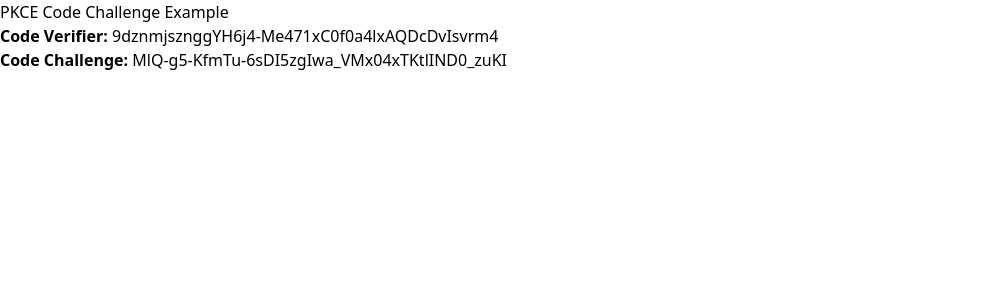
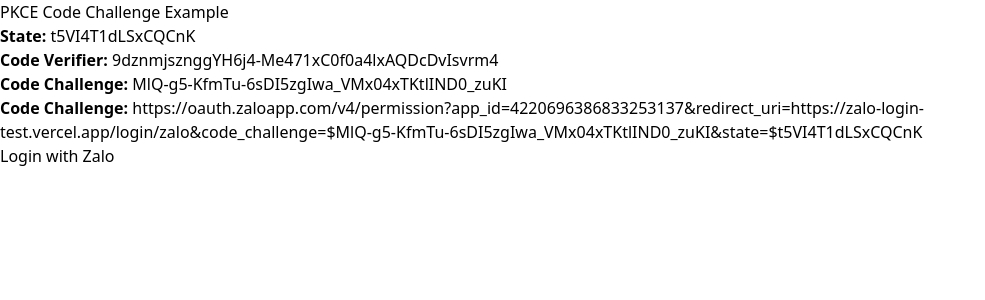
Before and after one commit to binhkid2/zalo-login-test, a React (Vite) app: page /test in a window 1280 px wide. Shown: the top 300 px of the page, without its empty margins (0-985 px from the left). Built offline with nearby package versions, Linux system fonts and the light colour scheme.

Commit message:
test oauth

```diff
--- a/src/Utils/pkceUtils.ts
+++ b/src/Utils/pkceUtils.ts
@@ -24,3 +24,11 @@
     }
     return window.btoa(binary);
   }
+  export async function generateState(length = 16) {
+    const characters = 'ABCDEFGHIJKLMNOPQRSTUVWXYZabcdefghijklmnopqrstuvwxyz0123456789';
+    let state = '';
+    for (let i = 0; i < length; i++) {
+      state += characters.charAt(Math.floor(Math.random() * characters.length));
+    }
+    return state;
+  }
--- /dev/null
+++ b/src/pages/login/zalo.tsx
@@ -0,0 +1,18 @@
+import { useLocation } from 'react-router-dom';
+
+export default function ZaloLoginCallBack() {
+    const location = useLocation();
+  const params = new URLSearchParams(location.search);
+
+  const code = params.get('code');
+  const state = params.get('state');
+  const codeChallenge = params.get('code_challenge');
+
+    return (
+    <>
+     <div>Code: {code}</div>
+      <div>State: {state}</div>
+      <div>Code Challenge: {codeChallenge}</div>
+    </>
+  );
+}
--- a/src/pages/test.tsx
+++ b/src/pages/test.tsx
@@ -1,31 +1,37 @@
 // components/PKCEComponent.tsx
 import React, { useState, useEffect } from 'react';
-import { generateCodeVerifier, generateCodeChallenge } from '../Utils/pkceUtils';
+import { generateCodeVerifier, generateCodeChallenge, generateState } from '../Utils/pkceUtils';
+import { useNavigate } from 'react-router-dom';
 
 const TestPage: React.FC = () => {
   const [codeVerifier, setCodeVerifier] = useState<string>('');
   const [codeChallenge, setCodeChallenge] = useState<string>('');
+  const [state, setState] = useState<string>('');
 
   useEffect(() => {
     const generatePKCE = async () => {
       const verifier = await generateCodeVerifier();
       const challenge = await generateCodeChallenge(verifier);
+      const stateRandom= await generateState()
+      setState(stateRandom)
       setCodeVerifier(verifier);
       setCodeChallenge(challenge);
     };
 
     generatePKCE();
   }, []);
-
+const navigate=useNavigate()
   return (
     <div>
       <h1>PKCE Code Challenge Example</h1>
+      <p><strong>State:</strong> {state}</p>
       <p><strong>Code Verifier:</strong> {codeVerifier}</p>
       <p><strong>Code Challenge:</strong> {codeChallenge}</p>
+      <p><strong>Code Challenge:</strong> https://oauth.zaloapp.com/v4/permission?app_id=4220696386833253137&redirect_uri=https://zalo-login-test.vercel.app/login/zalo&code_challenge=${codeChallenge}&state=${state}</p>
+      <button  className="bg-blue-500 px-5 py-2  rounded-3xl" onClick={()=>{navigate(`https://oauth.zaloapp.com/v4/permission?app_id=4220696386833253137&redirect_uri=https://zalo-login-test.vercel.app/login/zalo&code_challenge=${codeChallenge}&state=${state}`)}}>Login with Zalo </button>
 
     </div>
   );
 };
 
 export default TestPage;
-//https://oauth.zaloapp.com/v4/permission?app_id=4220696386833253137&redirect_uri=localhost:5173/&code_challenge=<CODE_CHALLENGE>&state=<STATE>
```
